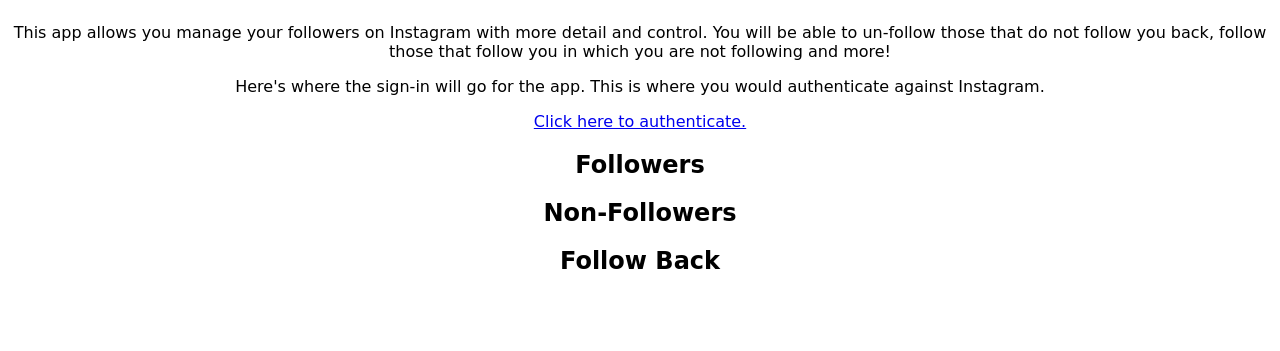
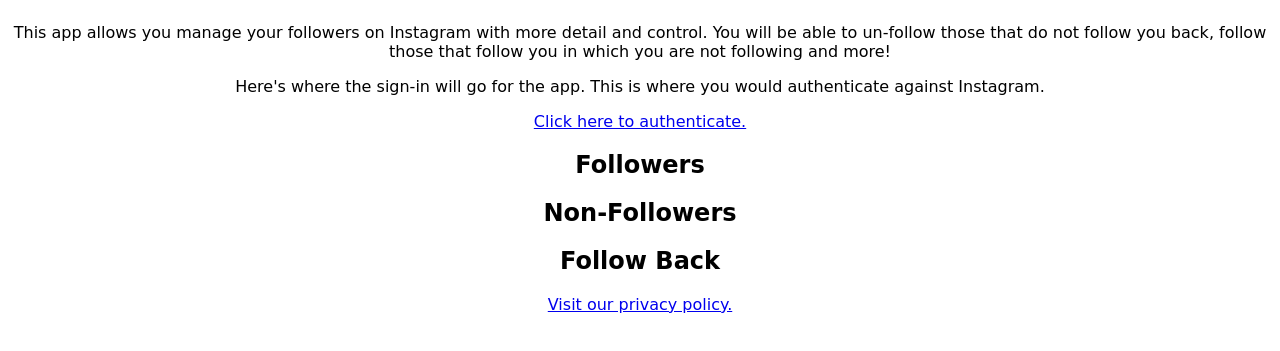
Before and after one commit to chryses46/FollowMore, a plain HTML site: page index.html at #/home in a window 1280 px wide. Shown: the part 175-526 px from the top of the page. Drawn offline with nearby package versions, Linux system fonts and the light colour scheme; some packages are replaced by stand-ins of ours; a web font is replaced by a local one.

Commit message:
link to privacy

```diff
--- a/angular-app/site-pages/home.html
+++ b/angular-app/site-pages/home.html
@@ -10,4 +10,7 @@
   <section app>
 
   </section>
+  <footer>
+    <a href="#/privacy">Visit our privacy policy.</a>
+  </footer>
 </div>
```
